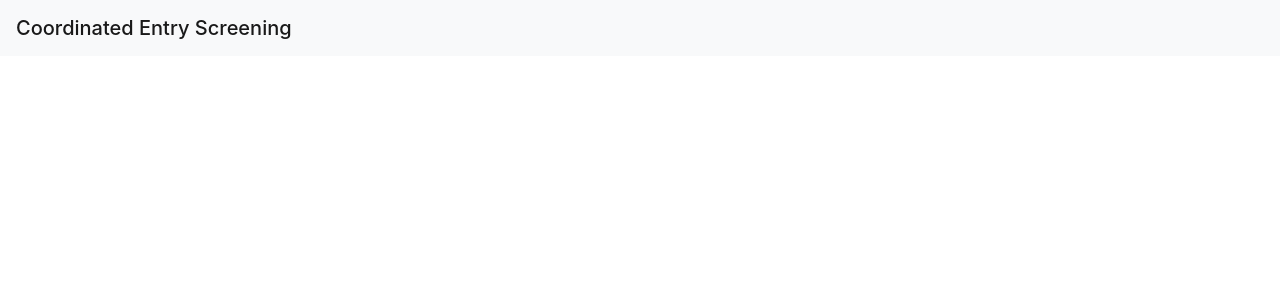
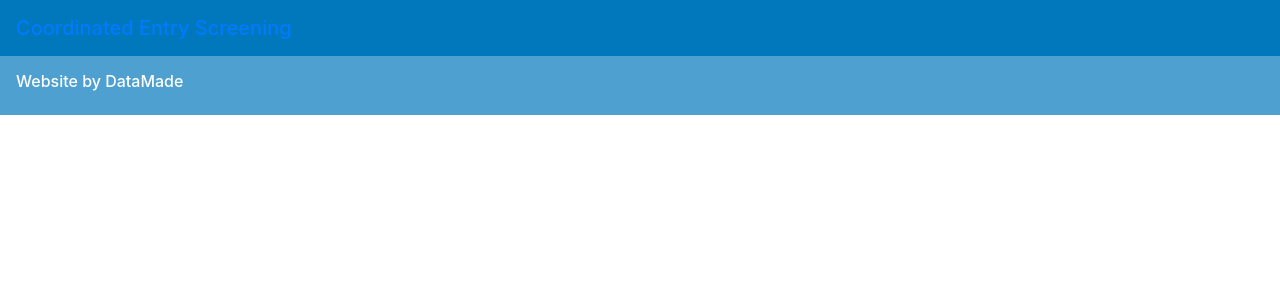
Before and after one commit to datamade/coordinated-entry-screening, a Django app: template templates/base.html in a window 1280 px wide. Shown: the top 300 px of the page. Run offline with Django 3.2, Linux system fonts and the light colour scheme; the template is opened without the code that fills it, so the values that code supplies are empty; some libraries are stand-ins or nearby versions.

Commit message:
Add some styles, footer, nav

```diff
--- a/coordinated-entry-screening/static/css/custom.css
+++ b/coordinated-entry-screening/static/css/custom.css
@@ -1,6 +1,26 @@
+:root {
+    --blue: #0178BC;
+    --light-blue: #4da0d0;
+}
+
+/*** Navbar and footer ***/
+nav {
+  background-color: var(--blue);
+  color: #fff;
+}
+
+footer {
+  background-color: var(--light-blue);
+  color: #fff;
+}
+
 .highcharts-tooltip span {
     height: auto;
     width: 200px;;
     overflow: auto;
     white-space: normal !important;
 }
+
+.badge-primary {
+    background-color: var(--blue);
+}
--- a/coordinated-entry-screening/static/js/dashboard-charts.js
+++ b/coordinated-entry-screening/static/js/dashboard-charts.js
@@ -19,7 +19,7 @@ function barHelper(container, prepped_data, data_map){
         },
         yAxis: {
             title: {
-                text: 'Number of times resource was recommended'
+                text: 'Number of times B.E.N recommended a resource'
             },
             allowDecimals: false
         },
--- a/templates/base.html
+++ b/templates/base.html
@@ -15,14 +15,38 @@
     {% block extra_css %}{% endblock %}
 </head>
 <body>
-    <nav class="navbar navbar-light bg-light">
-        <span class="navbar-brand mb-0 h1">Coordinated Entry Screening</span>
+    <nav class="navbar navbar-expand-lg">
+        <span class="navbar-brand mb-0 h1"><a href="{% url 'index' %}">Coordinated Entry Screening</a></span>
+        <button class="navbar-toggler" type="button" data-toggle="collapse" data-target="#navbarNav" aria-controls="navbarNav" aria-expanded="false" aria-label="Toggle navigation">
+        <span class="navbar-toggler-icon"></span>
+        </button>
+        <div class="collapse navbar-collapse" id="navbarNav">
+            <ul class="navbar-nav ml-auto">
+                {% if request.user.is_authenticated %}
+                <li class="nav-item nav-link">
+                    <i class="fas fa-user-circle"></i>&nbsp;
+                    <b>{{ user.get_username }}</b>
+                    | <a href="{% url 'ces_logout'%}">Logout</a>
+                </li>
+                {% endif %}
+            </ul>
+        </div>
     </nav>
 
     <div class="container">
         {% block content %}{% endblock %}
     </div>
 
+    {% block footer %}
+    <div class="container-fluid">
+        <div class="row">
+            <footer class="col-sm-12 p-3">
+                <h6>Website by DataMade</h6>
+            </footer>
+        </div>
+    </div>
+    {% endblock %}
+
     <script src="{% static 'js/lib/jquery-3.3.1.min.js' %}" type="text/javascript"></script>
     <script src="{% static 'js/lib/bootstrap.min.js' %}" type="text/javascript"></script>
     {% block extra_javascript %}{% endblock %}
--- a/templates/ces_admin/ces-dashboard.html
+++ b/templates/ces_admin/ces-dashboard.html
@@ -43,7 +43,7 @@
         <div class='row mt-4'>
             <div class='col-md-12'>
                 <h2>Which resources did B.E.N. recommend?</h2>
-                <p>This chart shows the total number of times each resource has been recommended.</p>
+                <p>This chart shows the total number of times each resource has been recommended on all surveys (open, completed, and closed).</p>
                 <div id="resources-chart" style="min-width: 310px; height: 400px; margin: 0 auto"></div>
             </div>
         </div>
```
